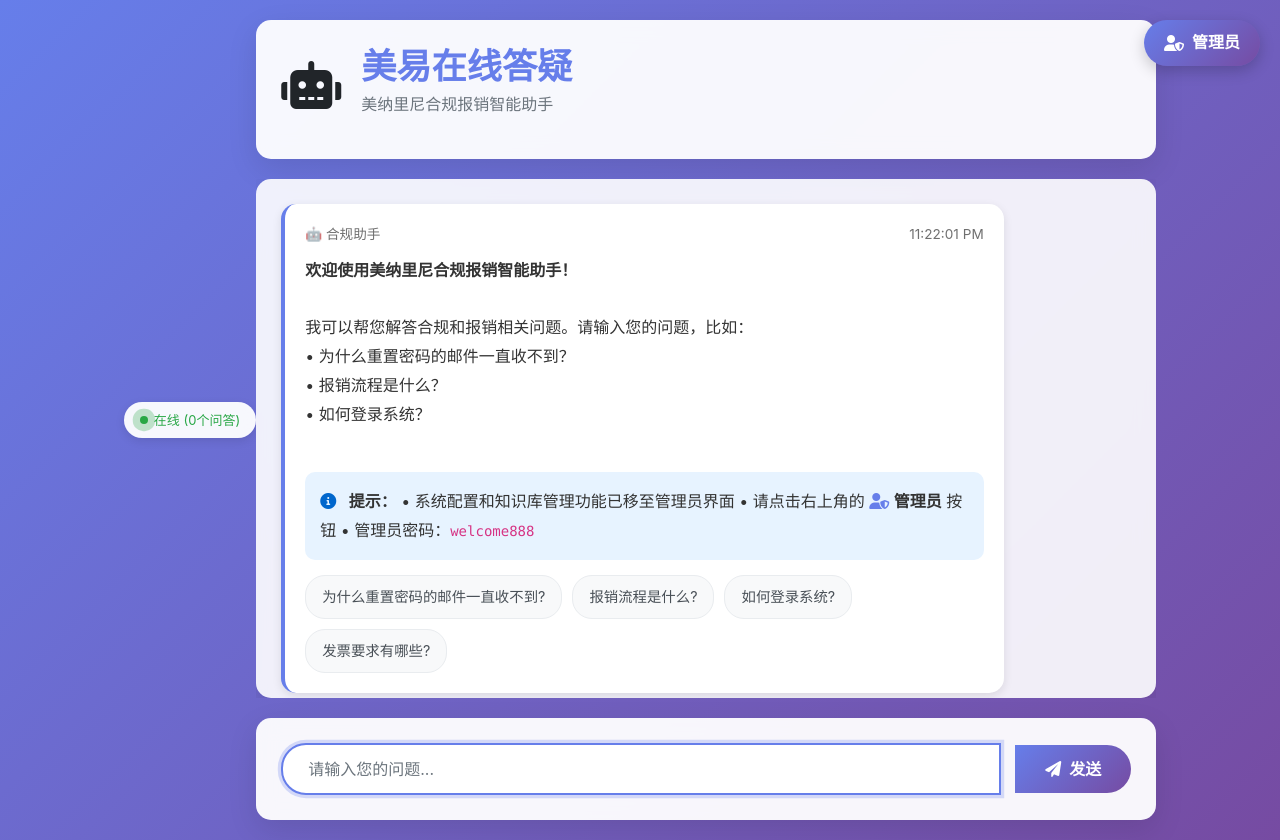
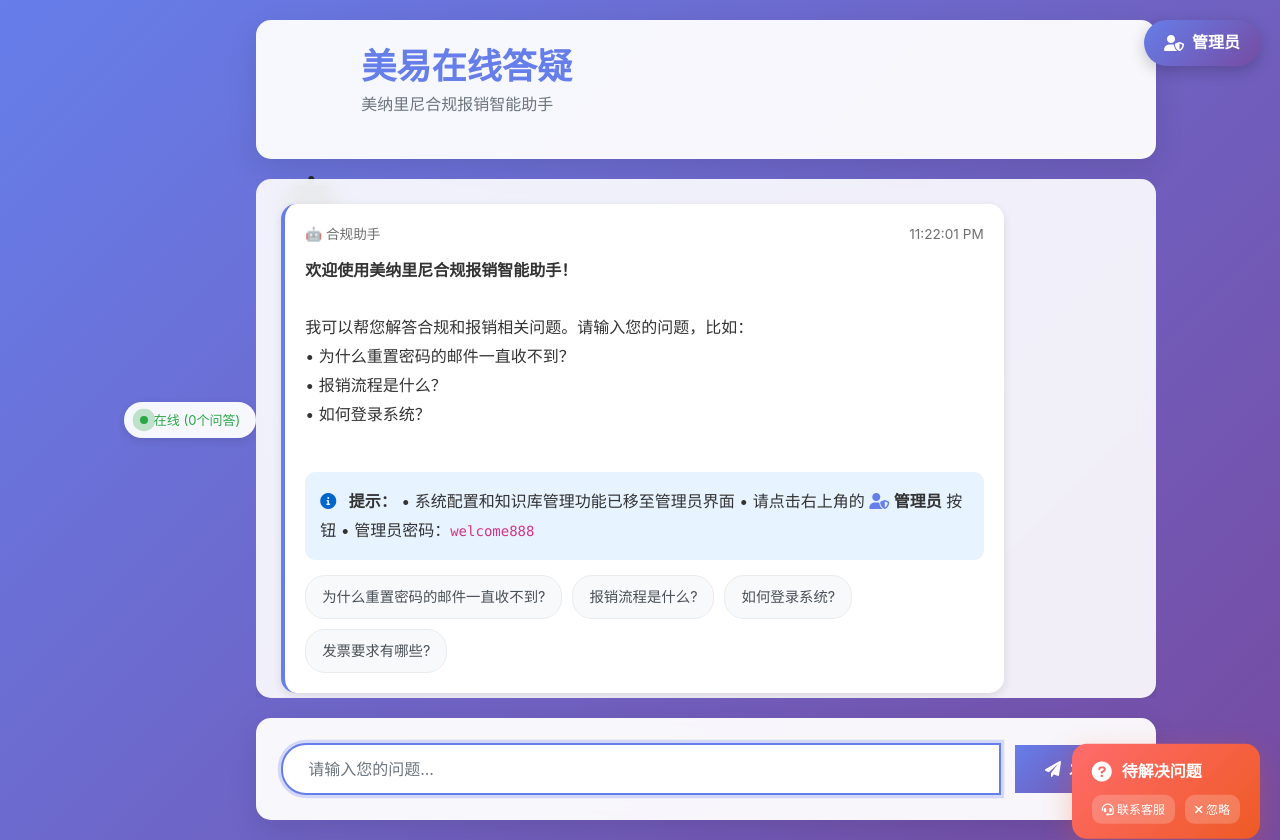
Before and after one commit to wyjsuper/meiyi-bot, a Flask app: page / in a window 1280 px wide. Run offline with Flask 3, Linux system fonts and the light colour scheme; some libraries are stand-ins or nearby versions.

Commit message:
添加未解答问题漂浮模块功能
- 当知识库没有匹配答案时显示漂浮弹窗
- 弹窗具有浮动动画效果
- 提供联系客服和忽略选项
- 找到答案后自动消失
- 响应式设计支持移动端

Co-Authored-By: Claude Code <noreply@anthropic.com>

```diff
--- a/templates/index_final.html
+++ b/templates/index_final.html
@@ -505,6 +505,76 @@
             box-shadow: 0 8px 25px rgba(0,0,0,0.15);
         }
 
+        /* 未解答问题漂浮模块 */
+        .unanswered-popup {
+            position: fixed;
+            bottom: 100px;
+            right: 20px;
+            background: linear-gradient(135deg, #ff6b6b, #ee5a24);
+            color: white;
+            padding: 15px 20px;
+            border-radius: 15px;
+            box-shadow: 0 10px 30px rgba(238, 90, 36, 0.3);
+            max-width: 300px;
+            transform: translateY(150%);
+            transition: all 0.5s cubic-bezier(0.68, -0.55, 0.265, 1.55);
+            z-index: 9998;
+            cursor: pointer;
+            animation: float 3s ease-in-out infinite;
+        }
+
+        @keyframes float {
+            0%, 100% {
+                transform: translateY(0) translateY(150%);
+            }
+            50% {
+                transform: translateY(-10px) translateY(150%);
+            }
+        }
+
+        .unanswered-popup.show {
+            transform: translateY(0);
+        }
+
+        .unanswered-popup .popup-header {
+            display: flex;
+            align-items: center;
+            gap: 10px;
+            margin-bottom: 10px;
+            font-weight: 600;
+        }
+
+        .unanswered-popup .popup-icon {
+            font-size: 20px;
+        }
+
+        .unanswered-popup .popup-question {
+            font-size: 14px;
+            line-height: 1.5;
+            margin-bottom: 10px;
+        }
+
+        .unanswered-popup .popup-actions {
+            display: flex;
+            gap: 10px;
+            font-size: 12px;
+        }
+
+        .unanswered-popup .popup-btn {
+            background: rgba(255, 255, 255, 0.2);
+            border: none;
+            color: white;
+            padding: 5px 10px;
+            border-radius: 10px;
+            cursor: pointer;
+            transition: all 0.3s ease;
+        }
+
+        .unanswered-popup .popup-btn:hover {
+            background: rgba(255, 255, 255, 0.3);
+            transform: translateY(-1px);
+        }
+
         .hidden {
             display: none !important;
         }
@@ -578,6 +648,22 @@
             .action-buttons .btn {
                 font-size: 0.9rem;
                 padding: 8px 16px;
+            }
+
+            .unanswered-popup {
+                bottom: 80px;
+                right: 10px;
+                max-width: 250px;
+                padding: 12px 15px;
+            }
+
+            .unanswered-popup .popup-question {
+                font-size: 12px;
+            }
+
+            .unanswered-popup .popup-btn {
+                font-size: 11px;
+                padding: 4px 8px;
             }
         }
     </style>
@@ -730,11 +816,29 @@
         </button>
     </div>
 
+    <!-- 未解答问题漂浮模块 -->
+    <div class="unanswered-popup" id="unansweredPopup">
+        <div class="popup-header">
+            <i class="fas fa-question-circle popup-icon"></i>
+            <span>待解决问题</span>
+        </div>
+        <div class="popup-question" id="unansweredQuestion"></div>
+        <div class="popup-actions">
+            <button class="popup-btn" onclick="contactSupport()">
+                <i class="fas fa-headset"></i> 联系客服
+            </button>
+            <button class="popup-btn" onclick="dismissPopup()">
+                <i class="fas fa-times"></i> 忽略
+            </button>
+        </div>
+    </div>
+
     <script src="https://cdn.jsdelivr.net/npm/bootstrap@5.1.3/dist/js/bootstrap.bundle.min.js"></script>
     <script>
         // 全局变量
         let isTyping = false;
         let config = { maxAnswers: 2, similarityThreshold: 0.4 };
+        let hasAnswers = false; // 标记是否已找到答案
         console.log('美易在线答疑 v2.1 - 按钮已隐藏');
 
         // 设置欢迎消息的时间
@@ -860,6 +964,11 @@
                 hideTyping();
 
                 if (data.success) {
+                    // 如果找到了答案，隐藏未解答弹窗
+                    if (hasAnswers && (data.high_similarity && data.high_similarity.length > 0 || data.low_similarity && data.low_similarity.length > 0)) {
+                        hideUnansweredPopup();
+                    }
+
                     const answersHtml = [];
 
                     if (data.high_similarity && data.high_similarity.length > 0) {
@@ -921,6 +1030,10 @@
                     }
                 } else {
                     addMessage(data.message, 'assistant');
+                    // 显示未解答问题弹窗
+                    if (!hasAnswers) {
+                        showUnansweredPopup(document.getElementById('userInput').value);
+                    }
                 }
             } catch (error) {
                 hideTyping();
@@ -935,6 +1048,35 @@
         function askQuestion(question) {
             document.getElementById('userInput').value = question;
             sendMessage();
+        }
+
+        // 显示未解答问题弹窗
+        function showUnansweredPopup(question) {
+            const popup = document.getElementById('unansweredPopup');
+            const questionDiv = document.getElementById('unansweredQuestion');
+
+            questionDiv.textContent = question;
+            popup.classList.add('show');
+            hasAnswers = false;
+        }
+
+        // 隐藏未解答问题弹窗
+        function hideUnansweredPopup() {
+            const popup = document.getElementById('unansweredPopup');
+            popup.classList.remove('show');
+        }
+
+        // 联系客服
+        function contactSupport() {
+            const message = `您好，我想咨询一个问题：${document.getElementById('unansweredQuestion').text}\n\n请通过公司内部通讯系统联系IT支持团队。`;
+            // 这里可以添加实际的客服联系方式
+            alert(message);
+            hideUnansweredPopup();
+        }
+
+        // 忽略问题
+        function dismissPopup() {
+            hideUnansweredPopup();
         }
 
         // 切换配置面板
```
